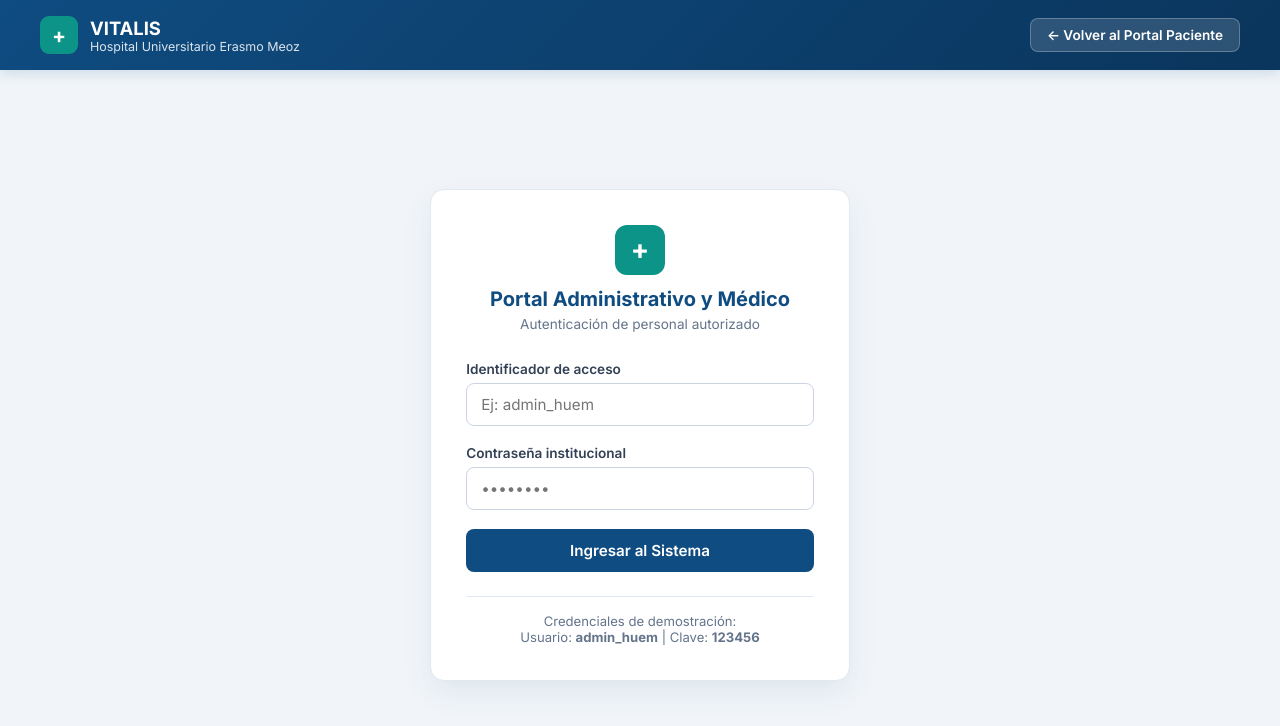
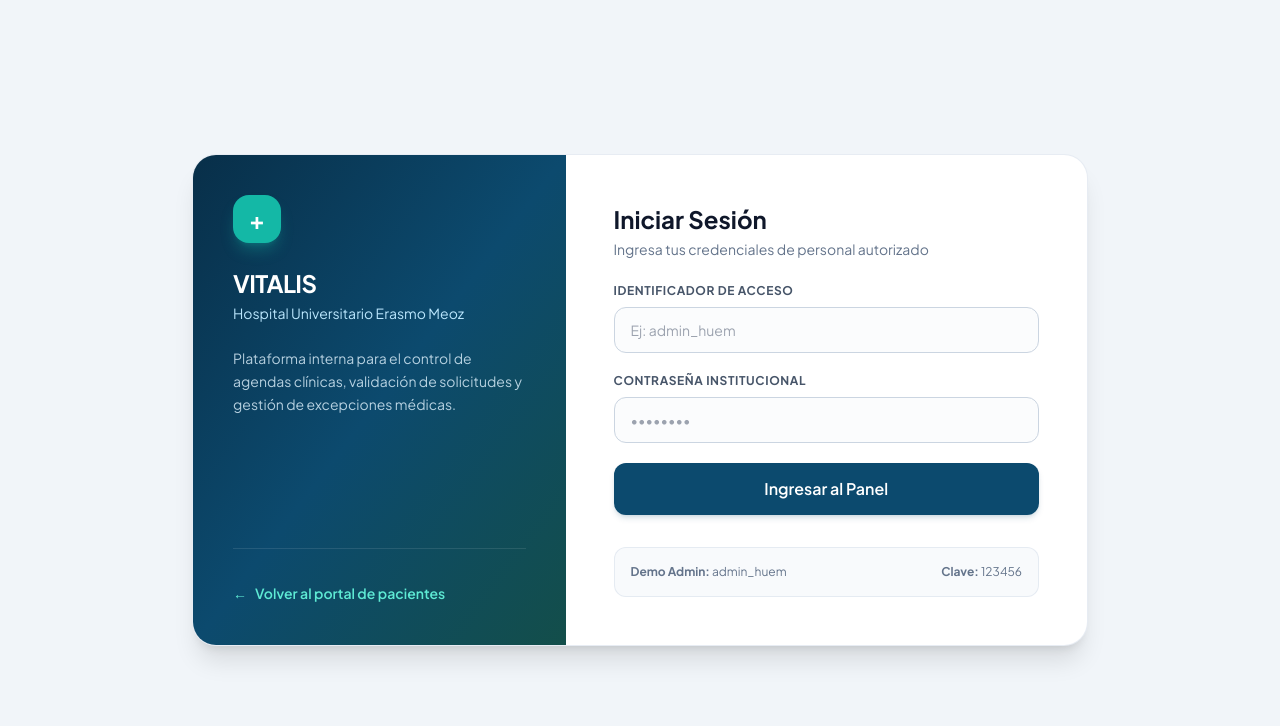
Before and after one commit to estmedelasaguas-beep/VITALIS, a plain HTML site: page login.html in a window 1280 px wide. Drawn offline with nearby package versions, Linux system fonts and the light colour scheme.

Commit message:
Update login.html

```diff
--- a/login.html
+++ b/login.html
@@ -4,164 +4,63 @@
     <meta charset="UTF-8">
     <meta name="viewport" content="width=device-width, initial-scale=1.0">
     <title>Vitalis | Acceso Personal Autorizado</title>
-    <link href="https://fonts.googleapis.com/css2?family=Inter:wght@400;500;600;700&display=swap" rel="stylesheet">
+    <script src="https://cdn.tailwindcss.com"></script>
+    <link href="https://fonts.googleapis.com/css2?family=Plus+Jakarta+Sans:wght@400;500;600;700&display=swap" rel="stylesheet">
     <style>
-        :root {
-            --primary: #0f4c81;
-            --primary-dark: #0a355c;
-            --accent: #0d9488;
-            --bg: #f1f5f9;
-            --text: #1e293b;
-            --muted: #64748b;
-            --border: #e2e8f0;
-        }
-        * { box-sizing: border-box; font-family: 'Inter', -apple-system, sans-serif; }
-        body { margin: 0; background-color: var(--bg); color: var(--text); min-height: 100vh; display: flex; flex-direction: column; }
-        .navbar {
-            background: linear-gradient(135deg, var(--primary) 0%, var(--primary-dark) 100%);
-            color: white;
-            padding: 1rem 2.5rem;
-            display: flex;
-            justify-content: space-between;
-            align-items: center;
-            box-shadow: 0 4px 12px rgba(15, 76, 129, 0.15);
-        }
-        .brand { display: flex; align-items: center; gap: 12px; }
-        .brand-icon {
-            background: var(--accent);
-            color: white;
-            width: 38px;
-            height: 38px;
-            border-radius: 9px;
-            display: flex;
-            align-items: center;
-            justify-content: center;
-            font-weight: 700;
-            font-size: 1.3rem;
-        }
-        .brand-text h1 { margin: 0; font-size: 1.15rem; }
-        .brand-text span { font-size: 0.78rem; opacity: 0.85; display: block; }
-        .btn-nav {
-            background: rgba(255, 255, 255, 0.14);
-            color: white;
-            text-decoration: none;
-            border: 1px solid rgba(255, 255, 255, 0.25);
-            padding: 8px 16px;
-            border-radius: 8px;
-            font-size: 0.85rem;
-            font-weight: 600;
-        }
-        .btn-nav:hover { background: rgba(255, 255, 255, 0.25); }
-        .login-wrapper {
-            flex: 1;
-            display: flex;
-            align-items: center;
-            justify-content: center;
-            padding: 2rem 1rem;
-        }
-        .card {
-            background: white;
-            width: 100%;
-            max-width: 420px;
-            padding: 2.2rem;
-            border-radius: 14px;
-            box-shadow: 0 12px 30px rgba(15, 76, 129, 0.08);
-            border: 1px solid var(--border);
-        }
-        .card-top { text-align: center; margin-bottom: 1.8rem; }
-        .card-top .logo-big {
-            background: var(--accent);
-            color: white;
-            width: 50px;
-            height: 50px;
-            border-radius: 12px;
-            display: flex;
-            align-items: center;
-            justify-content: center;
-            font-size: 1.7rem;
-            font-weight: 700;
-            margin: 0 auto 12px;
-        }
-        .card-top h2 { margin: 0; font-size: 1.25rem; color: var(--primary); }
-        .card-top p { margin: 5px 0 0; font-size: 0.85rem; color: var(--muted); }
-        label { display: block; font-weight: 600; font-size: 0.85rem; margin-bottom: 6px; color: #334155; }
-        input {
-            display: block;
-            width: 100%;
-            padding: 11px 14px;
-            margin-bottom: 1.2rem;
-            border: 1px solid #cbd5e1;
-            border-radius: 8px;
-            font-size: 0.95rem;
-        }
-        input:focus { outline: none; border-color: var(--primary); box-shadow: 0 0 0 3px rgba(15, 76, 129, 0.12); }
-        .btn-primary {
-            display: block;
-            width: 100%;
-            padding: 12px;
-            background: var(--primary);
-            color: white;
-            border: none;
-            border-radius: 8px;
-            font-size: 0.95rem;
-            font-weight: 600;
-            cursor: pointer;
-        }
-        .btn-primary:hover { background: var(--primary-dark); }
-        .alert-error {
-            background: #fef2f2;
-            color: #991b1b;
-            border: 1px solid #fecaca;
-            padding: 10px 14px;
-            border-radius: 8px;
-            font-size: 0.86rem;
-            margin-bottom: 1.2rem;
-        }
-        .demo-box {
-            margin-top: 1.5rem;
-            padding-top: 1rem;
-            border-top: 1px solid var(--border);
-            font-size: 0.82rem;
-            color: var(--muted);
-            text-align: center;
-        }
+        body { font-family: 'Plus Jakarta Sans', sans-serif; }
     </style>
 </head>
-<body>
-    <nav class="navbar">
-        <div class="brand">
-            <div class="brand-icon">+</div>
-            <div class="brand-text">
-                <h1>VITALIS</h1>
-                <span>Hospital Universitario Erasmo Meoz</span>
+<body class="bg-slate-100 min-h-screen flex items-center justify-center p-4">
+
+    <div class="max-w-4xl w-full bg-white rounded-3xl shadow-xl border border-slate-200/80 overflow-hidden grid grid-cols-1 md:grid-cols-12">
+
+        <!-- Panel Izquierdo Institucional -->
+        <div class="md:col-span-5 bg-gradient-to-br from-sky-950 via-sky-900 to-teal-900 text-white p-8 md:p-10 flex flex-col justify-between">
+            <div>
+                <div class="w-12 h-12 rounded-2xl bg-teal-500 flex items-center justify-center font-bold text-2xl shadow-lg shadow-teal-500/30 mb-6">
+                    +
+                </div>
+                <h1 class="text-2xl font-bold tracking-tight">VITALIS</h1>
+                <p class="text-sky-200 text-sm mt-1">Hospital Universitario Erasmo Meoz</p>
+                <p class="text-sky-100/80 text-sm mt-6 leading-relaxed">
+                    Plataforma interna para el control de agendas clínicas, validación de solicitudes y gestión de excepciones médicas.
+                </p>
+            </div>
+
+            <div class="pt-8 border-t border-white/10 mt-8">
+                <a href="index.html" class="inline-flex items-center gap-2 text-sm text-teal-300 hover:text-white font-semibold transition">
+                    <span>←</span>
+                    <span>Volver al portal de pacientes</span>
+                </a>
             </div>
         </div>
-        <a href="index.html" class="btn-nav">← Volver al Portal Paciente</a>
-    </nav>
 
-    <div class="login-wrapper">
-        <div class="card">
-            <div class="card-top">
-                <div class="logo-big">+</div>
-                <h2>Portal Administrativo y Médico</h2>
-                <p>Autenticación de personal autorizado</p>
-            </div>
+        <!-- Panel Derecho Formulario -->
+        <div class="md:col-span-7 p-8 md:p-12 flex flex-col justify-center">
+            <h2 class="text-2xl font-bold text-slate-900">Iniciar Sesión</h2>
+            <p class="text-sm text-slate-500 mt-1 mb-6">Ingresa tus credenciales de personal autorizado</p>
 
-            <div id="mensajeError" class="alert-error" style="display: none;"></div>
+            <div id="mensajeError" class="hidden bg-rose-50 border border-rose-200 text-rose-700 px-4 py-3 rounded-xl text-sm mb-5"></div>
 
-            <form id="loginForm">
-                <label for="usuario">Identificador de acceso</label>
-                <input type="text" id="usuario" placeholder="Ej: admin_huem" required>
+            <form id="loginForm" class="space-y-5">
+                <div>
+                    <label class="block text-xs font-bold uppercase tracking-wider text-slate-600 mb-2">Identificador de Acceso</label>
+                    <input type="text" id="usuario" placeholder="Ej: admin_huem" required class="w-full rounded-xl border border-slate-300 bg-slate-50/50 px-4 py-3 text-sm focus:bg-white focus:border-sky-600 focus:ring-4 focus:ring-sky-600/10 outline-none transition">
+                </div>
 
-                <label for="password">Contraseña institucional</label>
-                <input type="password" id="password" placeholder="••••••••" required>
+                <div>
+                    <label class="block text-xs font-bold uppercase tracking-wider text-slate-600 mb-2">Contraseña Institucional</label>
+                    <input type="password" id="password" placeholder="••••••••" required class="w-full rounded-xl border border-slate-300 bg-slate-50/50 px-4 py-3 text-sm focus:bg-white focus:border-sky-600 focus:ring-4 focus:ring-sky-600/10 outline-none transition">
+                </div>
 
-                <button type="submit" class="btn-primary">Ingresar al Sistema</button>
+                <button type="submit" class="w-full bg-sky-900 hover:bg-sky-800 text-white font-semibold py-3.5 rounded-xl shadow-md shadow-sky-900/15 transition">
+                    Ingresar al Panel
+                </button>
             </form>
 
-            <div class="demo-box">
-                Credenciales de demostración:<br>
-                Usuario: <strong>admin_huem</strong> | Clave: <strong>123456</strong>
+            <div class="mt-8 bg-slate-50 border border-slate-200/80 rounded-xl p-4 text-xs text-slate-500 flex justify-between items-center">
+                <span><strong>Demo Admin:</strong> admin_huem</span>
+                <span><strong>Clave:</strong> 123456</span>
             </div>
         </div>
     </div>
@@ -186,8 +85,8 @@
                 window.location.href = 'dashboard.html';
             } else {
                 const err = document.getElementById('mensajeError');
-                err.textContent = 'Credenciales inválidas. Verifique su identificador y contraseña.';
-                err.style.display = 'block';
+                err.textContent = 'Credenciales inválidas. Verifica tu usuario y contraseña.';
+                err.classList.remove('hidden');
             }
         });
     </script>
```
